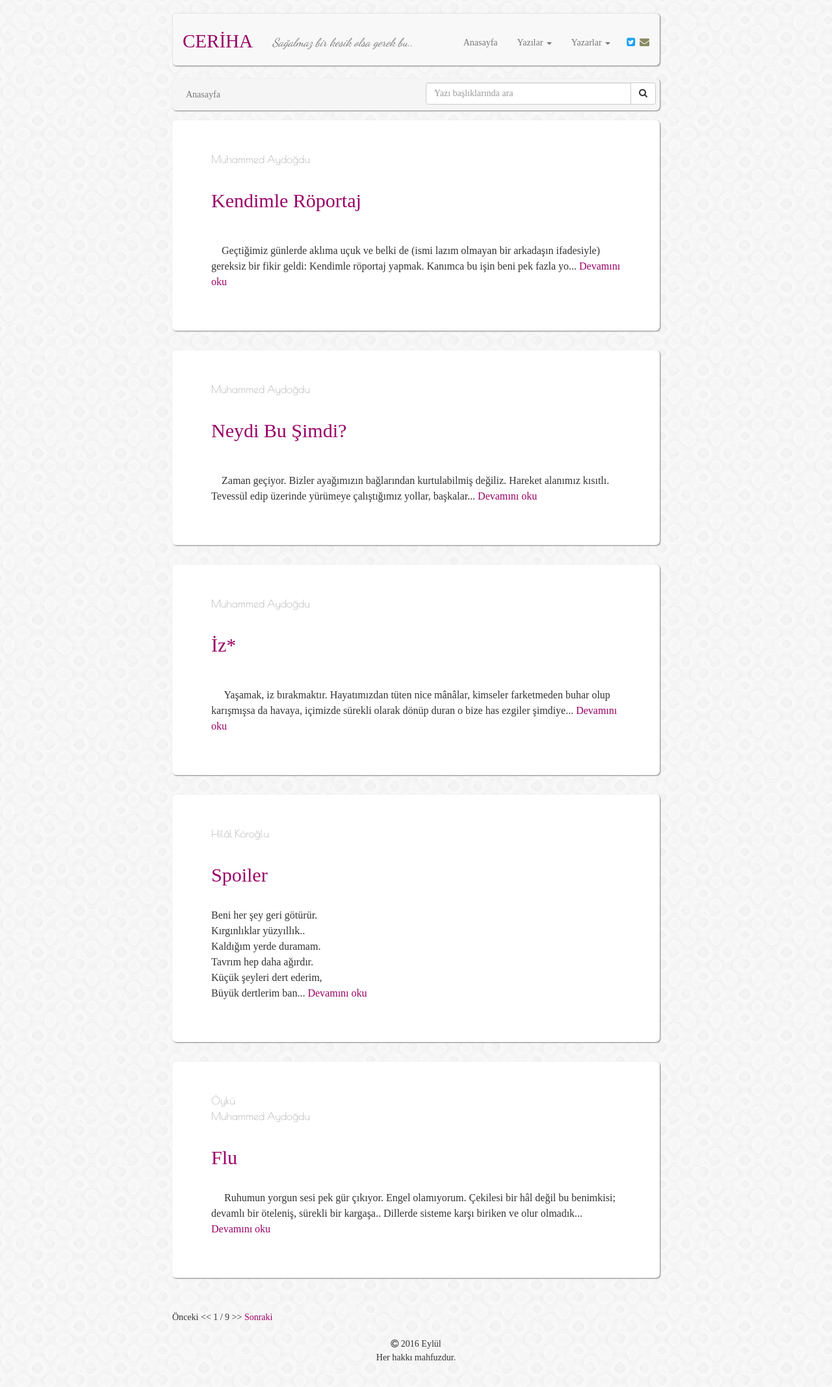
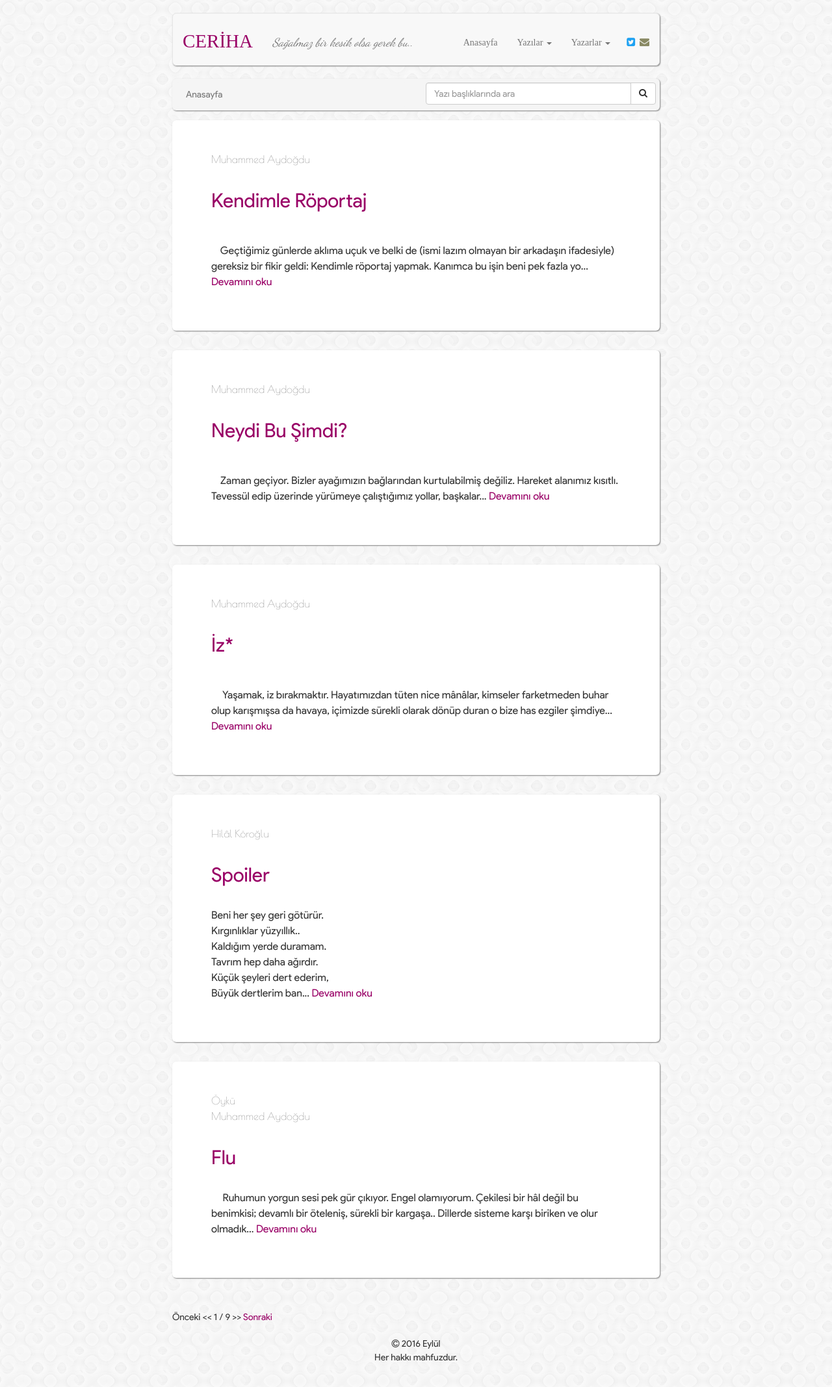
Before and after one commit to muhammedaydogdu/muhammedaydogdu.github.io, a Jekyll site: the page built from index.html, in a window 1280 px wide. Shown: the whole page at 65% size. Built offline with Jekyll 4.4.1, drawn with Linux system fonts in a browser that asks for light colours; some web fonts are replaced; the list of posts is cut into pages by our own code.

Commit message:
Update style.css

```diff
--- a/css/style.css
+++ b/css/style.css
@@ -10,7 +10,7 @@
   src: url('../fonts/BArabics.ttf');
 
   font-family: Product Sans;
-  src: url('../fonts/ProductSansRegular.ttf');
+  src: url('../fonts/ProductSans-Regular.ttf');
 
 }
 
```
